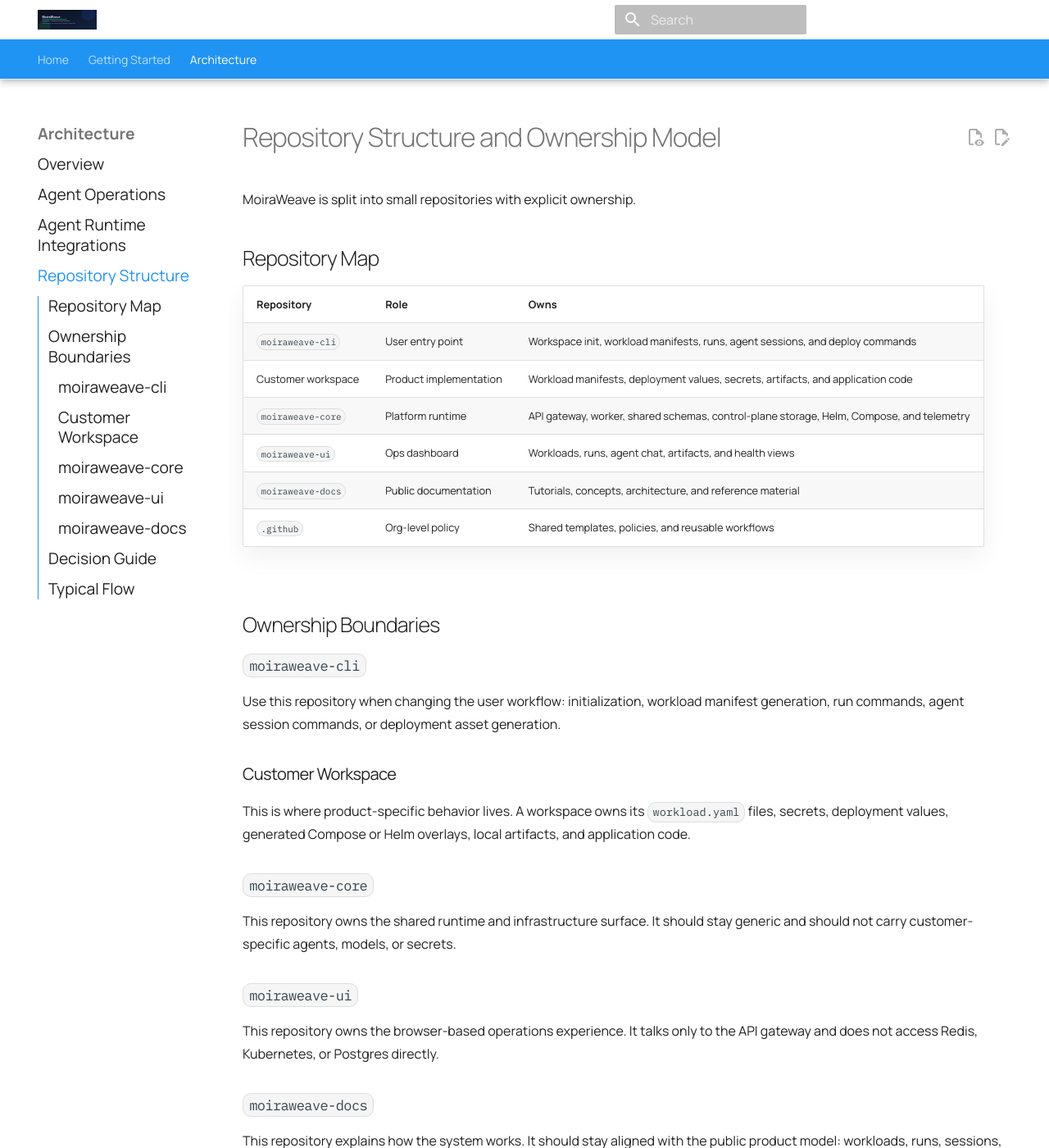
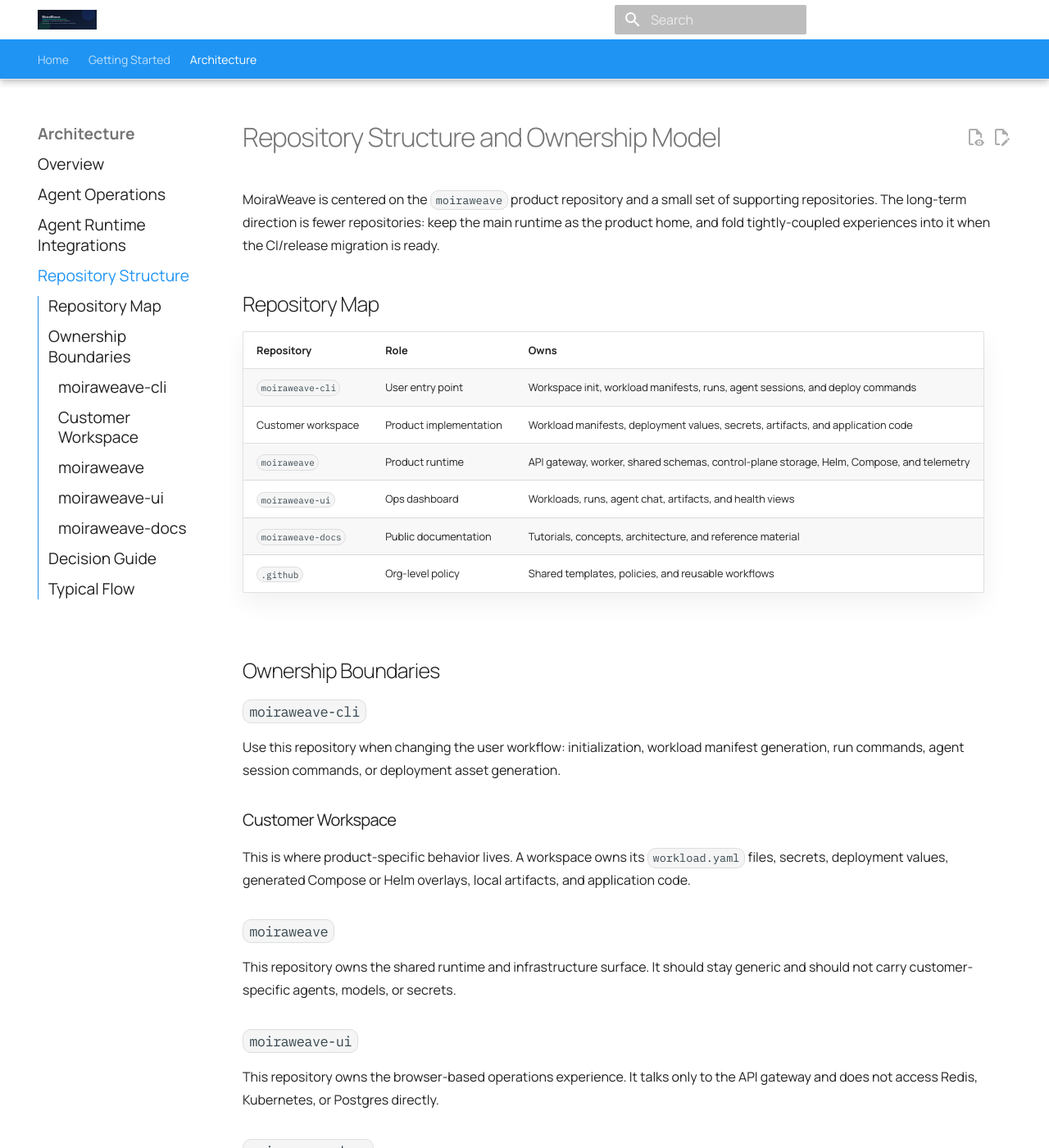
Before and after one commit to moiraweave-labs/moiraweave-docs, an MkDocs documentation site: the page built from docs/repo-structure.md, in a window 1280 px wide and 1400 px high. Shown: the whole window at 82% size. Built offline with MkDocs 1.6.1 and Material for MkDocs 9.7.7, drawn with Linux system fonts in a browser that asks for light colours; comment, search, counter and statistics services are not loaded; some of the changed text lies outside the part shown.

Commit message:
docs: clarify repository model

```diff
--- a/docs/repo-structure.md
+++ b/docs/repo-structure.md
@@ -1,6 +1,9 @@
 # Repository Structure and Ownership Model
 
-MoiraWeave is split into small repositories with explicit ownership.
+MoiraWeave is centered on the `moiraweave` product repository and a small set of
+supporting repositories. The long-term direction is fewer repositories: keep the
+main runtime as the product home, and fold tightly-coupled experiences into it
+when the CI/release migration is ready.
 
 ## Repository Map
 
@@ -8,7 +11,7 @@ MoiraWeave is split into small repositories with explicit ownership.
 | --- | --- | --- |
 | `moiraweave-cli` | User entry point | Workspace init, workload manifests, runs, agent sessions, and deploy commands |
 | Customer workspace | Product implementation | Workload manifests, deployment values, secrets, artifacts, and application code |
-| `moiraweave-core` | Platform runtime | API gateway, worker, shared schemas, control-plane storage, Helm, Compose, and telemetry |
+| `moiraweave` | Product runtime | API gateway, worker, shared schemas, control-plane storage, Helm, Compose, and telemetry |
 | `moiraweave-ui` | Ops dashboard | Workloads, runs, agent chat, artifacts, and health views |
 | `moiraweave-docs` | Public documentation | Tutorials, concepts, architecture, and reference material |
 | `.github` | Org-level policy | Shared templates, policies, and reusable workflows |
@@ -27,7 +30,7 @@ This is where product-specific behavior lives. A workspace owns its
 `workload.yaml` files, secrets, deployment values, generated Compose or Helm
 overlays, local artifacts, and application code.
 
-### `moiraweave-core`
+### `moiraweave`
 
 This repository owns the shared runtime and infrastructure surface. It should
 stay generic and should not carry customer-specific agents, models, or secrets.
@@ -48,7 +51,7 @@ operations.
 | Question | Target repository |
 | --- | --- |
 | Is this customer-specific runtime configuration? | Customer workspace |
-| Is this shared platform behavior? | `moiraweave-core` |
+| Is this shared platform behavior? | `moiraweave` |
 | Is this UI behavior? | `moiraweave-ui` |
 | Is this CLI behavior? | `moiraweave-cli` |
 | Is this user-facing documentation? | `moiraweave-docs` |
@@ -58,9 +61,9 @@ operations.
 
 1. Install the CLI.
 2. Create a workspace.
-3. Define workload manifests.
-4. Generate local or Kubernetes deployment assets.
-5. Register workloads with the API gateway.
-6. Operate runs and agent sessions from CLI or UI.
+3. Run `moira up`.
+4. Open the UI and chat with the demo agent.
+5. Replace the demo workload with Hermes, OpenClaw, a generic HTTP agent, a model service, or a pipeline.
+6. Operate runs, sessions, artifacts, and health from UI or CLI.
 
-You do not normally need to clone `moiraweave-core` to use the platform.
+You do not normally need to clone `moiraweave` to use the platform.
```
Also changed, not shown: README.md (+3 -2 lines), docs/architecture.md (+1 -1 lines).
